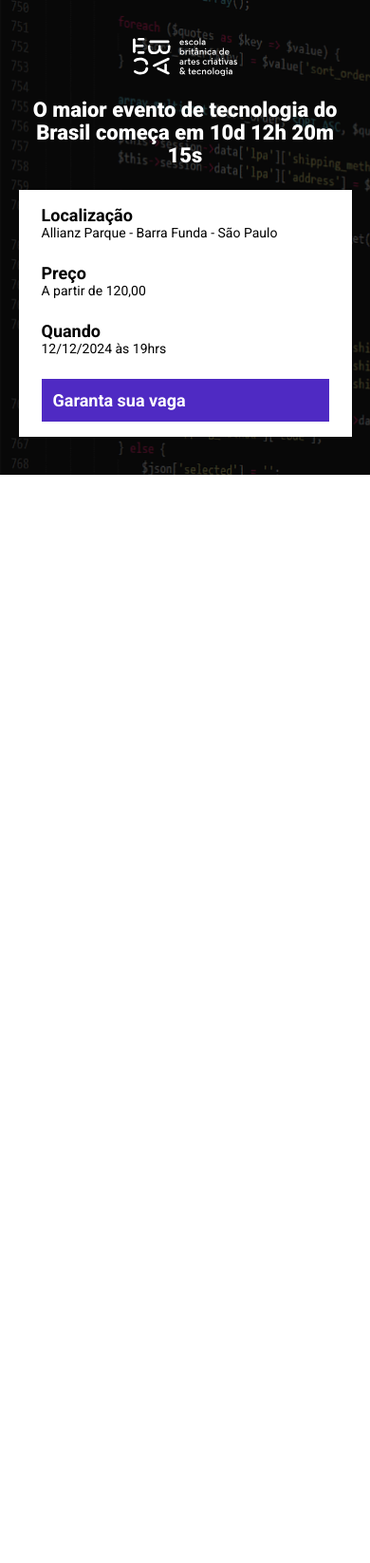
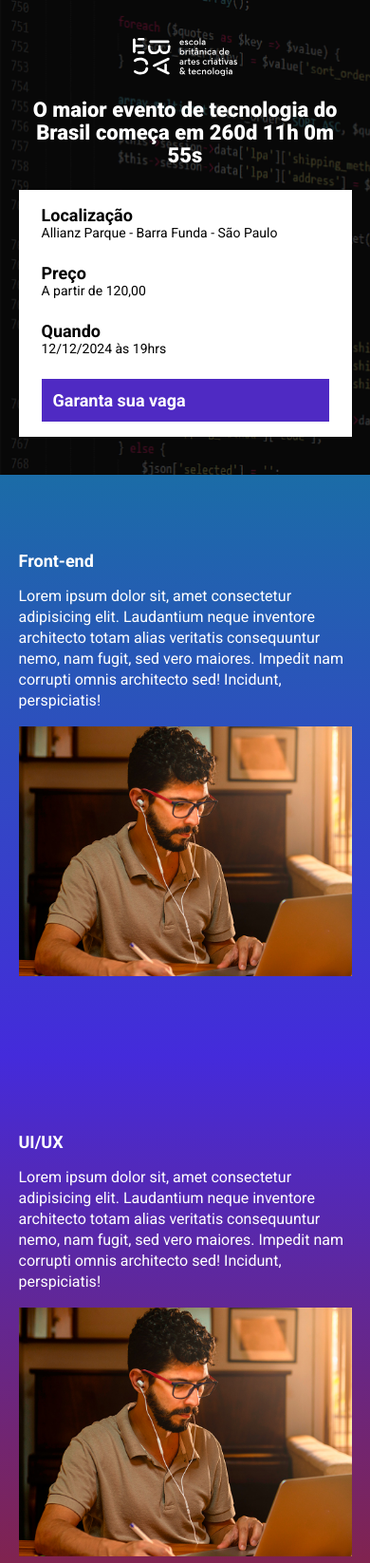
Before and after one commit to Matheusgmoliveira/ebach_tech_talks, a website built with Parcel: page src/index.html in a window 390 px wide. Shown: the top 1646 px of the page at 95% size. Before the commit the page ends 844 px from the top, so only its background shows below. Built offline with nearby package versions, Linux system fonts and the light colour scheme.

Commit message:
criando a contagem regressiva

```diff
--- a/package.json
+++ b/package.json
@@ -2,9 +2,9 @@
   "name": "ebac_talks",
   "version": "1.0.0",
   "description": "",
-  "main": "index.js",
   "scripts": {
     "dev": " parcel src/index.html src/styles/main.scss src/scripts/main.js",
+    "build":" parcel build src/index.html",
     "test": "echo \"Error: no test specified\" && exit 1"
   },
   "keywords": [],
@@ -12,6 +12,7 @@
   "license": "ISC",
   "devDependencies": {
     "@parcel/transformer-sass": "^2.12.0",
+    "events": "^3.3.0",
     "parcel": "^2.12.0",
     "sharp": "^0.31.3"
   }
--- a/src/index.html
+++ b/src/index.html
@@ -8,7 +8,8 @@
     <link rel="preconnect" href="https://fonts.gstatic.com" crossorigin>
     <link href="https://fonts.googleapis.com/css2?family=Roboto:wght@400;700;900&display=swap" rel="stylesheet">
     <link rel="stylesheet" href="./styles/main.scss">
-    <link rel="preconnect" href="https://fonts.googleapis.com">
+    <link rel="stylesheet" href="https://unpkg.com/aos@next/dist/aos.css" />
+
 
 </head>
 <body>
@@ -16,7 +17,7 @@
         <div class="container">
             <img class="hero__logo" src="./images/ebac_logo.svg" alt="EBAC">
             <p class="hero__text">
-                O maior evento de tecnologia do Brasil começa em 10d 12h 20m 15s
+                O maior evento de tecnologia do Brasil começa em <span id="contador"></span>
             </p>
             <div class="infos-bar">
                 <ul class="infos-bar__infos">
@@ -37,6 +38,43 @@
             </div>
         </div>
     </header>
+    <section class="event event--frontend" >
+        <div class="container"data-aos="fade-right">
+            <div class="event__details">
+                <h2 class="event__details__title">Front-end</h2>
+                <p class="event__details__description">Lorem ipsum dolor sit, amet consectetur adipisicing elit. Laudantium neque inventore architecto totam alias veritatis consequuntur nemo, nam fugit, sed vero maiores. Impedit nam corrupti omnis architecto sed! Incidunt, perspiciatis!</p>
+            </div>
+            <img class="event__image" src="./images/frontend.png" alt="front-end">
+        </div>
+    </section>
+    <section class="event event--ui-ux event--image-left" >
+        <div class="container" data-aos="fade-left">
+            <div class="event__details">
+                <h2 class="event__details__title">UI/UX</h2>
+                <p class="event__details__description">Lorem ipsum dolor sit, amet consectetur adipisicing elit. Laudantium neque inventore architecto totam alias veritatis consequuntur nemo, nam fugit, sed vero maiores. Impedit nam corrupti omnis architecto sed! Incidunt, perspiciatis!</p>
+            </div>
+            <img class="event__image" src="./images/frontend.png" alt="front-end">
+        </div>
+    </section>
+    <section class="event event--data-science" >
+        <div class="container" data-aos="fade-right">
+            <div class="event__details">
+                <h2 class="event__details__title">Data Science</h2>
+                <p class="event__details__description">Lorem ipsum dolor sit, amet consectetur adipisicing elit. Laudantium neque inventore architecto totam alias veritatis consequuntur nemo, nam fugit, sed vero maiores. Impedit nam corrupti omnis architecto sed! Incidunt, perspiciatis!</p>
+            </div>
+            <img class="event__image" src="./images/frontend.png" alt="front-end">
+        </div>
+    </section>
+    <section class="event event--backend event--image-left">
+        <div class="container" data-aos="fade-left">
+            <div class="event__details">
+                <h2 class="event__details__title">BackEnd</h2>
+                <p class="event__details__description">Lorem ipsum dolor sit, amet consectetur adipisicing elit. Laudantium neque inventore architecto totam alias veritatis consequuntur nemo, nam fugit, sed vero maiores. Impedit nam corrupti omnis architecto sed! Incidunt, perspiciatis!</p>
+            </div>
+            <img class="event__image" src="./images/frontend.png" alt="front-end">
+        </div>
+    </section>
+    <script src="https://unpkg.com/aos@next/dist/aos.js"></script>
 
     <script src="./scripts/main.js"></script>
 </body>
--- a/src/scripts/main.js
+++ b/src/scripts/main.js
@@ -0,0 +1,27 @@
+AOS.init();
+
+const dataDoEvento = new Date("Dec 12, 2024 19:00:00");
+const timeStampeDoEvento = dataDoEvento.getTime();
+const contaAsHoras = setInterval(function(){
+    const agora = new Date();
+    const timeStampAtual = agora.getTime();
+
+    const distanciaAteOEvento = timeStampeDoEvento - timeStampAtual;
+
+    const diaEmMs = 1000 * 60 * 60 * 24;
+    const horaEmMs = 1000 * 60 * 60;
+    const minutoEmMs = 1000 * 60;
+
+    const diasAteOEvento = Math.floor(distanciaAteOEvento / diaEmMs);
+    const HorasAteOEvento = Math.floor((distanciaAteOEvento % diaEmMs) / horaEmMs);
+    const minutosAteOEvento = Math.floor((distanciaAteOEvento % horaEmMs) / minutoEmMs);
+    const segundosAteOEvento = Math.floor((distanciaAteOEvento % minutoEmMs) / 1000 );
+
+    document.getElementById('contador').innerHTML = `${diasAteOEvento}d ${HorasAteOEvento}h ${minutosAteOEvento}m ${segundosAteOEvento}s`
+
+
+    if(distanciaAteOEvento < 0 ){
+        clearInterval(contaAsHoras);
+        document.getElementById('contador').innerHTML ='Evento expirado'
+    }
+},1000);
--- /dev/null
+++ b/src/styles/_event.scss
@@ -0,0 +1,64 @@
+@use 'variables';
+
+.event{
+    padding: 80px 0;
+
+
+    &--frontend{
+        background-image: linear-gradient(variables.$blue1, variables.$blue2);
+    }
+    &--ui-ux{
+        background-image: linear-gradient(variables.$blue2, variables.$pink);
+    }
+    &--data-science{
+        background-image: linear-gradient(variables.$pink, variables.$yellow);
+    }
+    &--backend{
+        background-image: linear-gradient(variables.$yellow, variables.$pink);
+    }
+
+    &--image-left{
+        .container{
+            flex-direction: row-reverse;
+        }
+    }
+
+
+    .container{
+        display: flex;
+        gap: 40px;
+    }
+
+    &__image{
+        max-width: 360px;
+    }
+
+    &__details{
+
+        &__title{
+            font-size: 18px;
+            font-weight: bold;
+            margin-bottom: 16px;
+
+        }
+
+        &__description{
+            line-height: 22px;
+        }
+    }
+
+    @media(max-width:640px){
+        .container{
+            display: block;
+        }
+
+        &__image{
+            width: 100%;
+        }
+
+        &__details{
+            margin-right: 0;
+            margin-bottom: 16px;
+        }
+    }
+}
--- a/src/styles/_hero.scss
+++ b/src/styles/_hero.scss
@@ -1,3 +1,5 @@
+@use 'variables';
+
 .hero{
     padding-top: 64px;
     padding-bottom: 100px;
@@ -16,7 +18,7 @@
         left: 0;
         width: 100%;
         height: 100%;
-        background-color: #000;
+        background-color: variables.$secondaryTextColor;
         content: '';
         opacity: 0.7;
     }
--- /dev/null
+++ b/src/styles/_variables.scss
@@ -0,0 +1,8 @@
+$textColor:#fff;
+$secondaryTextColor:#000;
+
+$blue1:#1b6ca7;
+$blue2:#442bdb;
+$pink:#89223b;
+$yellow:#9c791d;
+$purple: #4f2ac3
--- a/src/styles/components/_buttons.scss
+++ b/src/styles/components/_buttons.scss
@@ -1,3 +1,6 @@
+@use '../variables';
+
+
 .button{
     padding: 12px;
     font-size: 18px;
@@ -8,7 +11,7 @@
 
     &--primary{
         color: #fff;
-        background-color: #4f2ac3;
+        background-color: variables.$purple;
     }
     @media(max-width:640px) {
         display: flex;
--- a/src/styles/components/_infos_bar.scss
+++ b/src/styles/components/_infos_bar.scss
@@ -1,7 +1,9 @@
+@use '../variables';
+
 .infos-bar{
 
     padding: 16px 24px;
-    background-color: #fff;
+    background-color: variables.$textColor;
     display: flex;
     justify-content: space-between;
     &__infos{
@@ -10,10 +12,10 @@
 
         &__item{
             font-size: 14px;
-            color: #000;
+            color: variables.$secondaryTextColor;
 
             b {
-                color: #000;
+                color: variables.$secondaryTextColor;
                 font-size: 18px;
                 display: block;
             }
--- a/src/styles/main.scss
+++ b/src/styles/main.scss
@@ -1,13 +1,15 @@
 @use 'hero';
 @use 'components/infos_bar';
 @use 'components/buttons';
+@use 'event';
+@use 'variables';
 
 *{
     margin: 0;
     padding: 0;
     box-sizing: border-box;
     font-family: "Roboto", sans-serif;
-    color: #fff;
+    color: variables.$textColor;
     list-style: none;
 }
 
```
Also changed, not shown: 1 other file.
